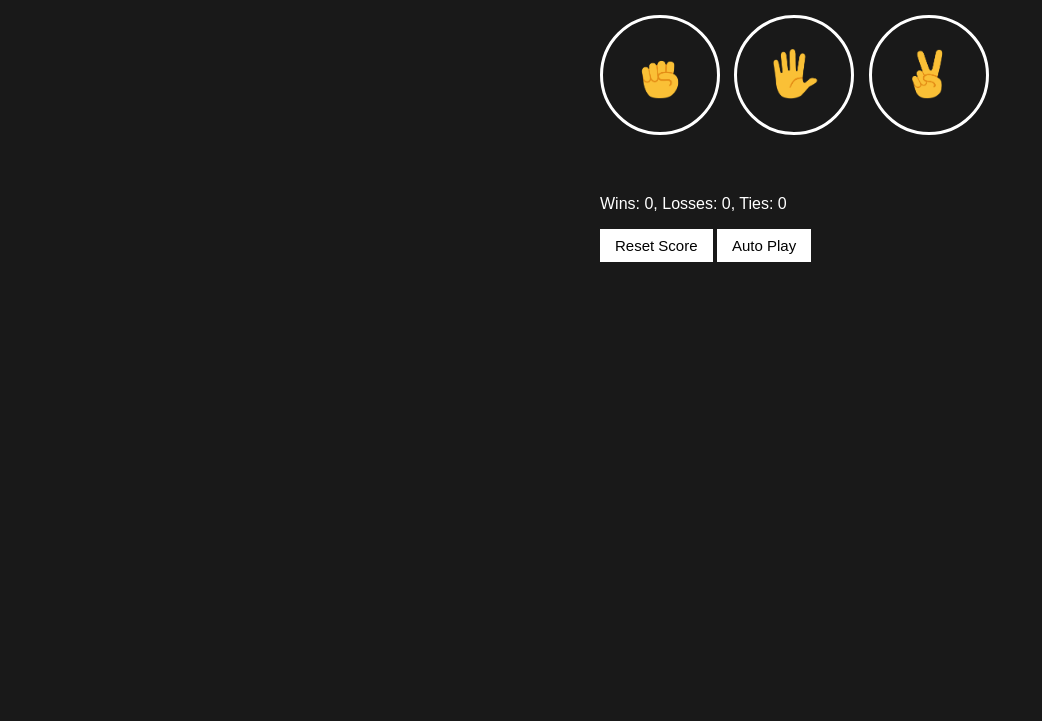
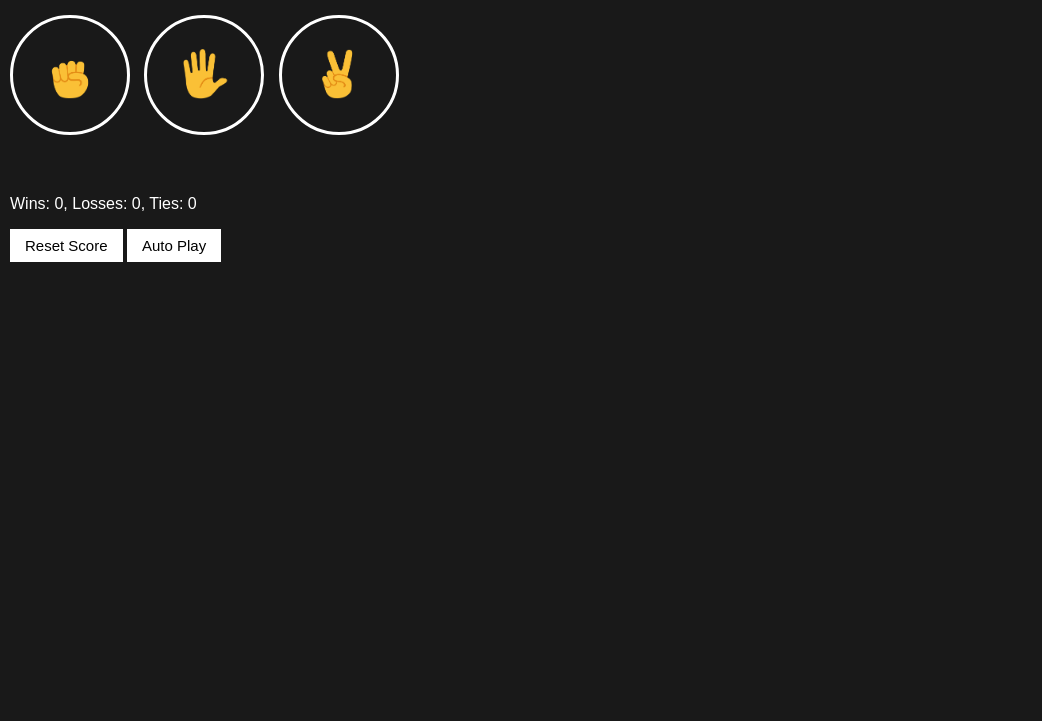
Before and after one commit to Stroyer210/Rock-paper-scissors, a plain HTML site: page index.html in a window 1280 px wide. Shown: the part 79-800 px from the top of the page, without its empty margins (0-1042 px from the left). Drawn offline with Linux system fonts and the light colour scheme.

Commit message:
Changed the margin in the HTML

```diff
--- a/12-rock-paper-scissors.css
+++ b/12-rock-paper-scissors.css
@@ -2,7 +2,7 @@ body{
   background-color: rgb(25, 25, 25);
   color:white;
   font-family: Arial;
-  margin-left:600px;
+  margin-left:10px;
 }
 
 .title{
```
